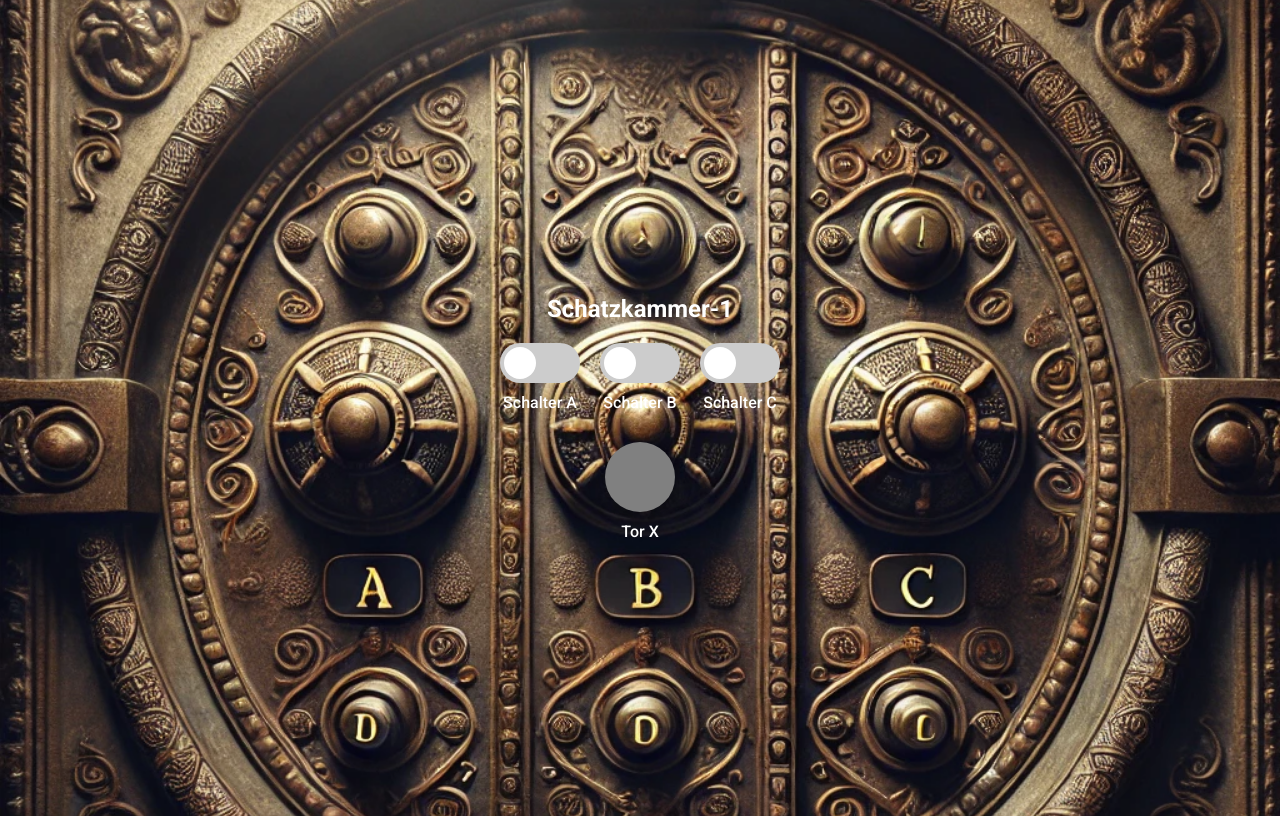
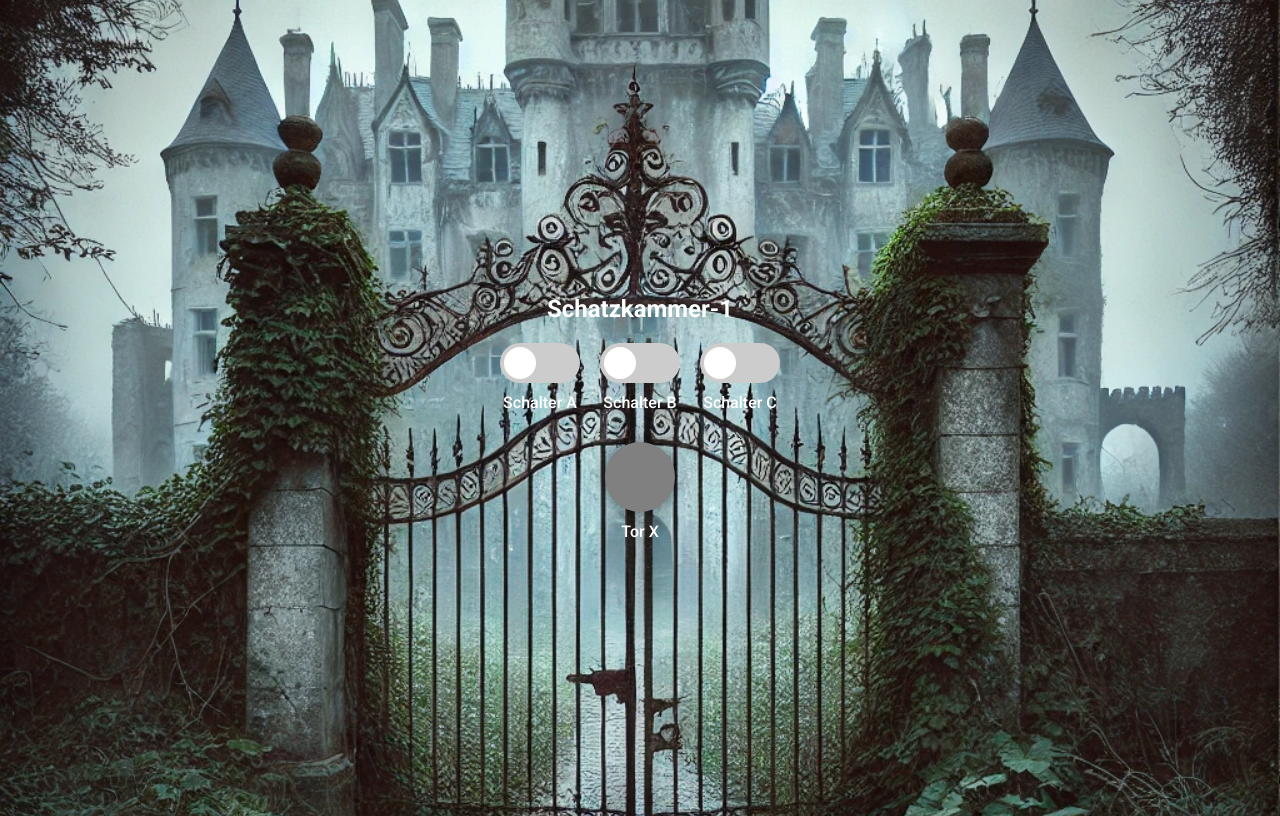
Before and after one commit to Kuzay66/Schatzkammer, a plain HTML site: page index.html in a window 1280 px wide. Drawn offline with Linux system fonts and the light colour scheme.

Commit message:
Update index.html

```diff
--- a/index.html
+++ b/index.html
@@ -7,7 +7,7 @@
     <link href="https://fonts.googleapis.com/css2?family=Roboto:wght@300;500;700&display=swap" rel="stylesheet">
     <style>
         body {
-           background-image: url('Hintergrundd.jpg');
+           background-image: url('Tor Nord_3.jpg');
             background-size: cover;
             background-position: center;
             display: flex;
```
